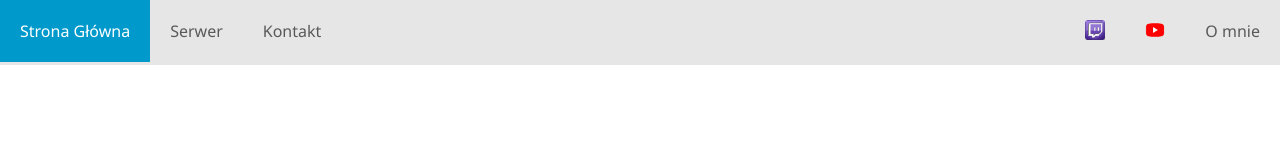
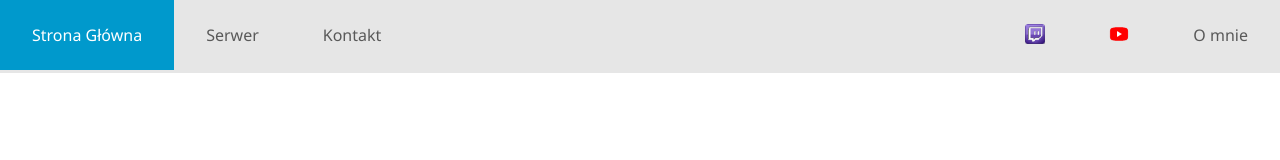
Before and after one commit to Wassermage/wassermage.github.io, a plain HTML site: page index.html in a window 1280 px wide. Drawn offline with Linux system fonts and the light colour scheme.

Commit message:
Update index.html

```diff
--- a/index.html
+++ b/index.html
@@ -31,7 +31,7 @@ li a {
 	display: block;
 	color: #595959;
 	text-align: center;
-	padding: 20px 20px;
+	padding: 24px 32px;
 	text-decoration: none;
 	font-weight: 500;
 }
```
